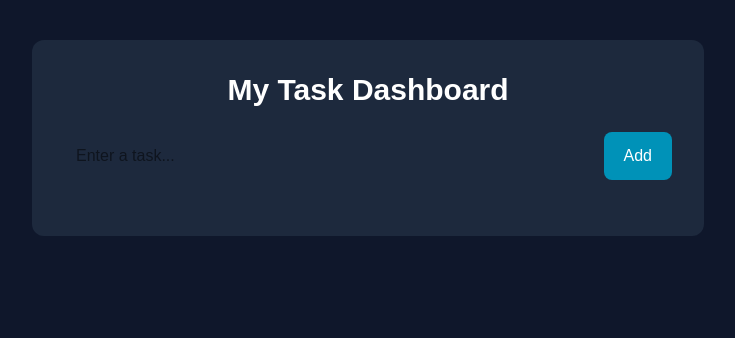
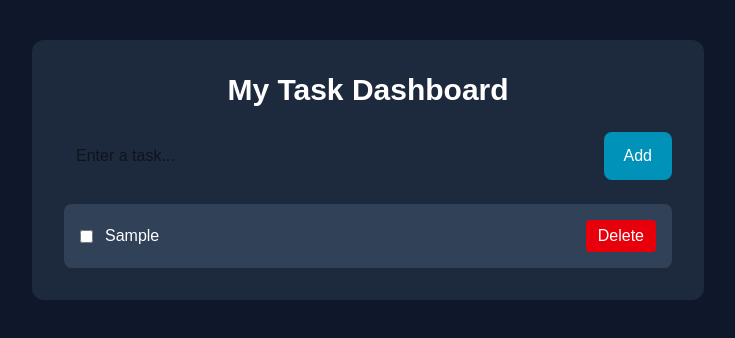
Before and after one commit to cperullousf/todo-dashboard, a Next.js app: page / in a window 1280 px wide. Both pictures are taken after typing "Sample" into the empty fields and a click on the button "Add". Shown: the top 338 px of the page, without its empty margins (272-1007 px from the left). Built offline with nearby package versions, Linux system fonts and the light colour scheme.

Commit message:
built TaskList and TaskCard, imported TaskList into TaskBoard.js, added toggleTask and delteTask in TaskBoard.js, made the list displayable

```diff
--- a/components/TaskBoard.js
+++ b/components/TaskBoard.js
@@ -2,6 +2,7 @@
 
 import { useState } from "react";
 import AddTaskForm from "./AddTaskForm";
+import TaskList from "./TaskList";
 
 /*
 ==========================================================
@@ -37,12 +38,40 @@ export default function TaskBoard() {
         },
     ]);
 }
+    function toggleTask(id) {
+
+    // map() creates a new array instead of modifying the
+    // existing one. Immutable updates allow React to detect
+    // the state change and re-render.
+    setTasks(
+        tasks.map((task) =>
+            task.id === id
+                ? { ...task, completed: !task.completed }
+                : task
+        )
+    );
+
+}
+    function deleteTask(id) {
+
+    // filter() creates a new array that excludes the task
+    // being removed. This avoids mutating the original state.
+    setTasks(
+        tasks.filter((task) => task.id !== id)
+    );
+
+}
     return (
         <div className="bg-slate-800 text-white p-8 rounded-xl w-full max-w-2xl">
             <h1 className="text-3xl font-bold mb-6 text-center">
                 My Task Dashboard
             </h1>
             <AddTaskForm onAddTask={addTask} />
+            <TaskList
+                tasks={tasks}
+                onToggle={toggleTask}
+                onDelete={deleteTask}
+            />
         </div>
     );
 }
--- a/components/TaskCard.js
+++ b/components/TaskCard.js
@@ -0,0 +1,49 @@
+/*
+==========================================================
+Component: TaskCard
+Purpose: Displays one individual task.
+
+Component Type: Server Component
+
+Props:
+task - The task object to display.
+onToggle - Callback that toggles completion.
+onDelete - Callback that removes the task.
+==========================================================
+*/
+
+export default function TaskCard({ task, onToggle, onDelete }) {
+
+    return (
+        <div className="bg-slate-700 rounded-lg p-4 flex justify-between items-center">
+
+            <div className="flex items-center gap-3">
+
+                <input
+                    type="checkbox"
+                    checked={task.completed}
+                    onChange={() => onToggle(task.id)}
+                />
+
+                <span
+                    className={
+                        task.completed
+                            ? "line-through text-gray-400"
+                            : "text-white"
+                    }
+                >
+                    {task.text}
+                </span>
+
+            </div>
+
+            <button
+                onClick={() => onDelete(task.id)}
+                className="bg-red-600 hover:bg-red-700 px-3 py-1 rounded"
+            >
+                Delete
+            </button>
+
+        </div>
+    );
+}
--- a/components/TaskList.js
+++ b/components/TaskList.js
@@ -0,0 +1,37 @@
+/*
+==========================================================
+Component: TaskList
+Purpose: Displays the list of tasks currently visible.
+
+Component Type: Server Component
+
+Props:
+tasks - Array of tasks to display.
+onToggle - Function passed down from TaskBoard.
+onDelete - Function passed down from TaskBoard.
+==========================================================
+*/
+
+import TaskCard from "./TaskCard";
+
+export default function TaskList({ tasks, onToggle, onDelete }) {
+
+    return (
+        <div className="space-y-3">
+
+            {/* map() returns a new array of React components for each
+                task. Each TaskCard receives the data it needs from
+                TaskBoard through props. */}
+
+            {tasks.map((task) => (
+                <TaskCard
+                    key={task.id}
+                    task={task}
+                    onToggle={onToggle}
+                    onDelete={onDelete}
+                />
+            ))}
+
+        </div>
+    );
+}
```
